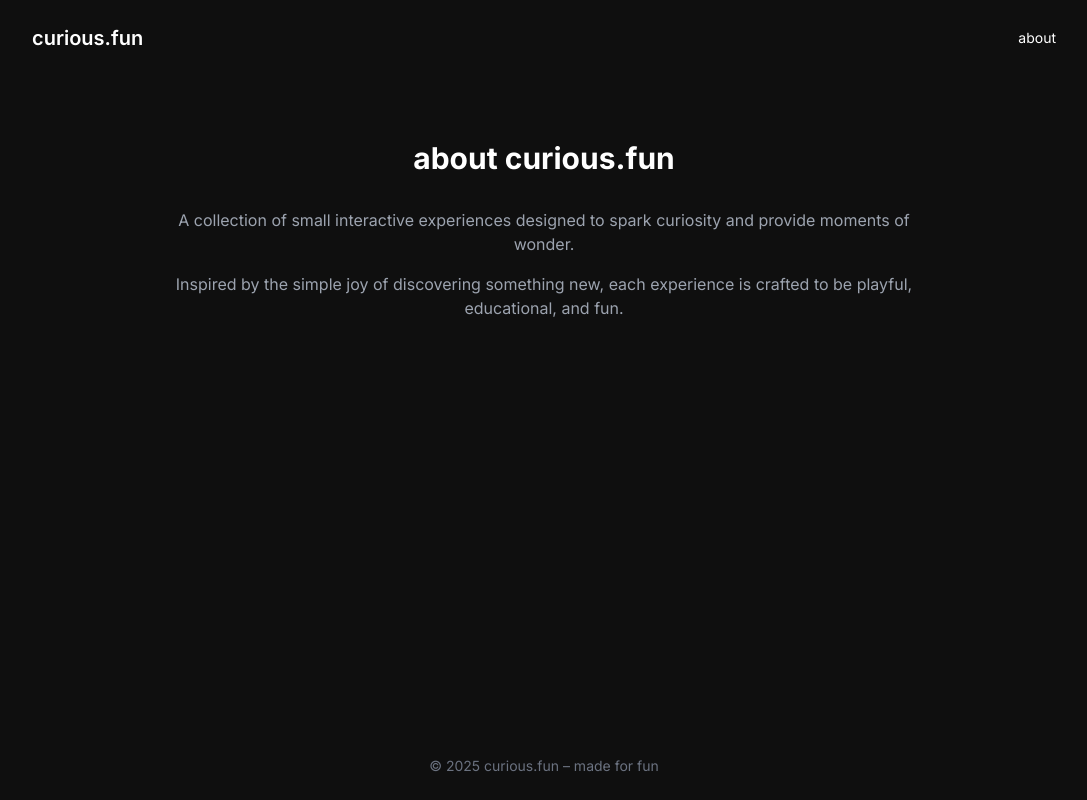
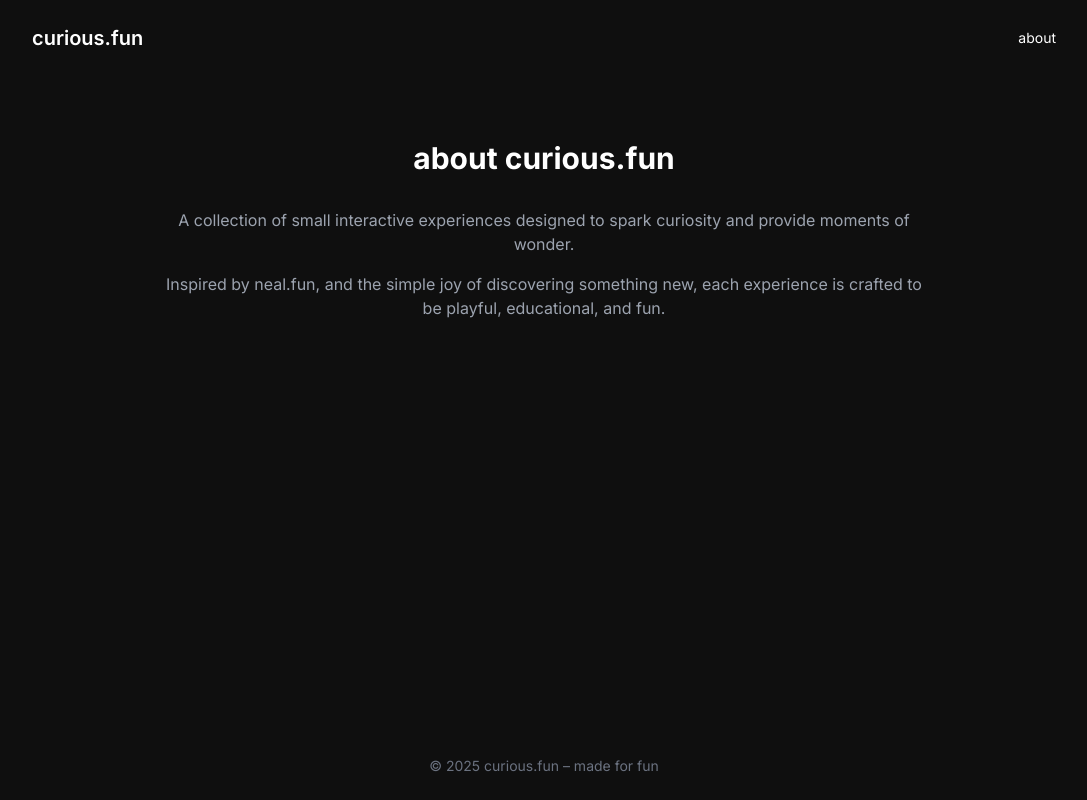
Before and after one commit to Estopia/curious.fun, a Next.js app: page /about in a window 1280 px wide. Shown: the whole page, without its empty margins (96-1183 px from the left). Built offline with nearby package versions, Linux system fonts and the light colour scheme.

Commit message:
feat: add link to neal.fun in about page inspiration text

```diff
--- a/app/about/page.tsx
+++ b/app/about/page.tsx
@@ -11,7 +11,7 @@
             and provide moments of wonder.
           </p>
           <p>
-            Inspired by the simple joy of discovering something new, each experience
+            Inspired by <a href="https://www.neal.fun" target="_blank" rel="noopener noreferrer">neal.fun</a>, and the simple joy of discovering something new, each experience
             is crafted to be playful, educational, and fun.
           </p>
         </div>
```
